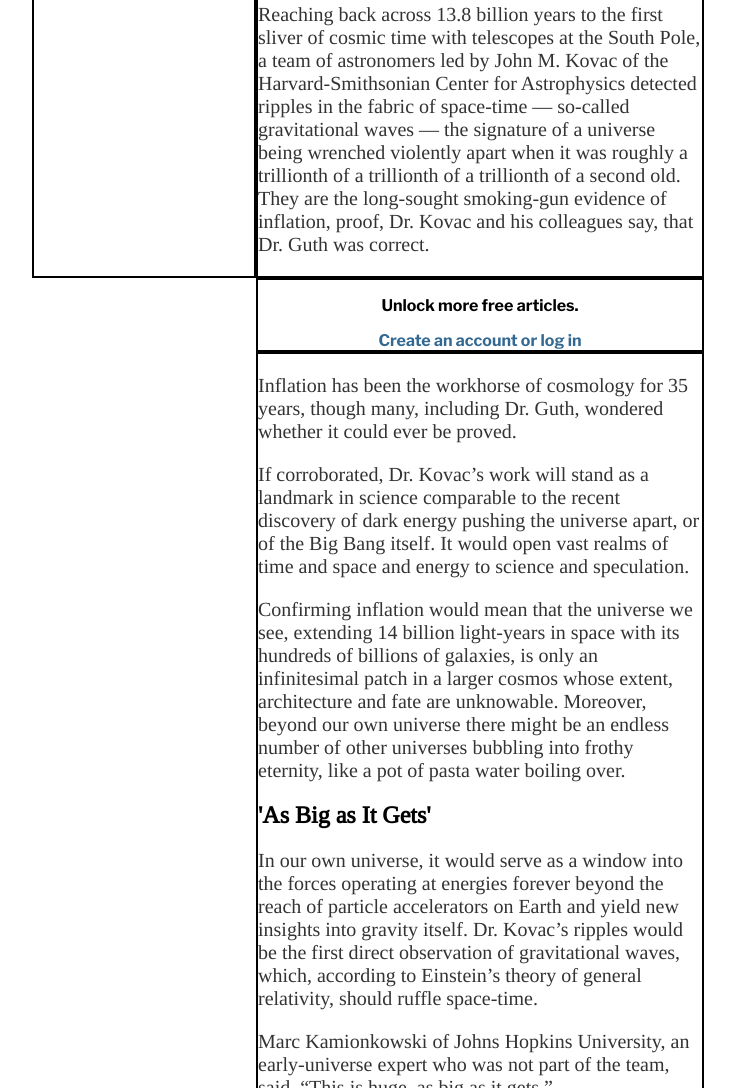
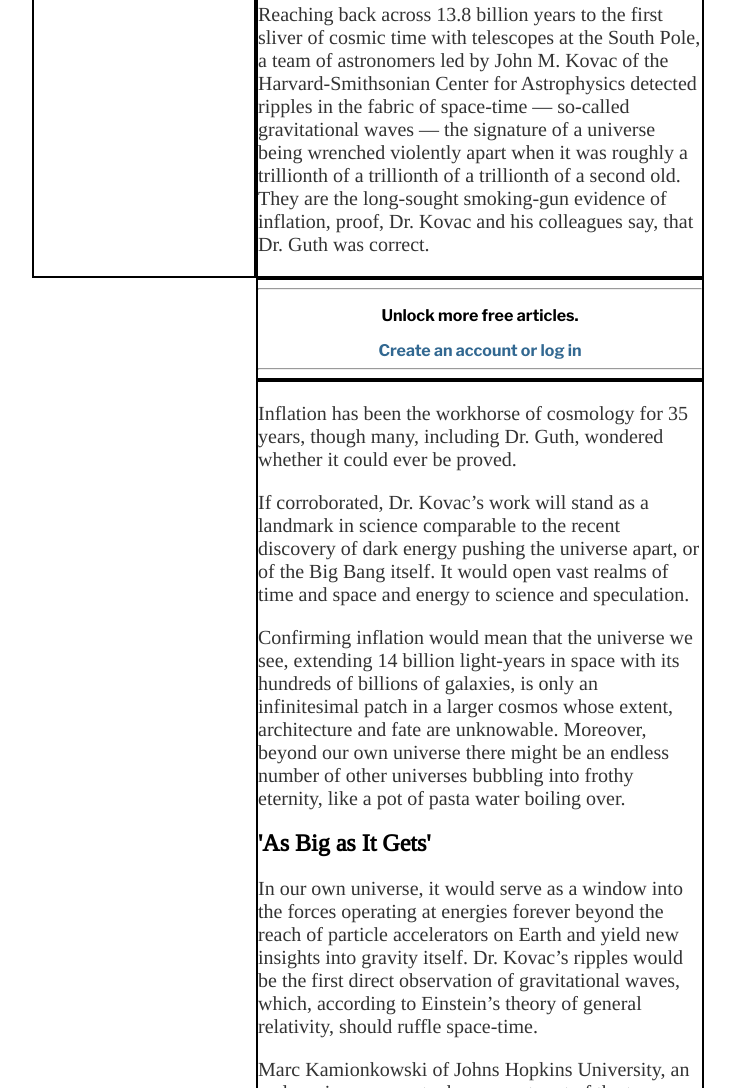
Before and after one commit to Berabjesus/New-York-Times-article-page, a plain HTML site: page index.html in a window 1280 px wide. Shown: the part 1623-2711 px from the top of the page, without its empty margins (160-895 px from the left). Drawn offline with nearby package versions, Linux system fonts and the light colour scheme.

Commit message:
Add lines to the divider
These lines will be edited to make it look more simmilar to the original website

```diff
--- a/index.html
+++ b/index.html
@@ -125,9 +125,10 @@
               </div>
               <div class="divider franklin border">
               <div class="divider-top"> </div>
-
+              <hr class="divider-line">
               <div class="divider-text"><p>Unlock more free articles.</p>
                 <a href="#" class="divider-text2">Create an account or log in</a> </div>
+                <hr class="divider-line">
               <div class="divider-bottom"> </div>
               </div>
 
```
